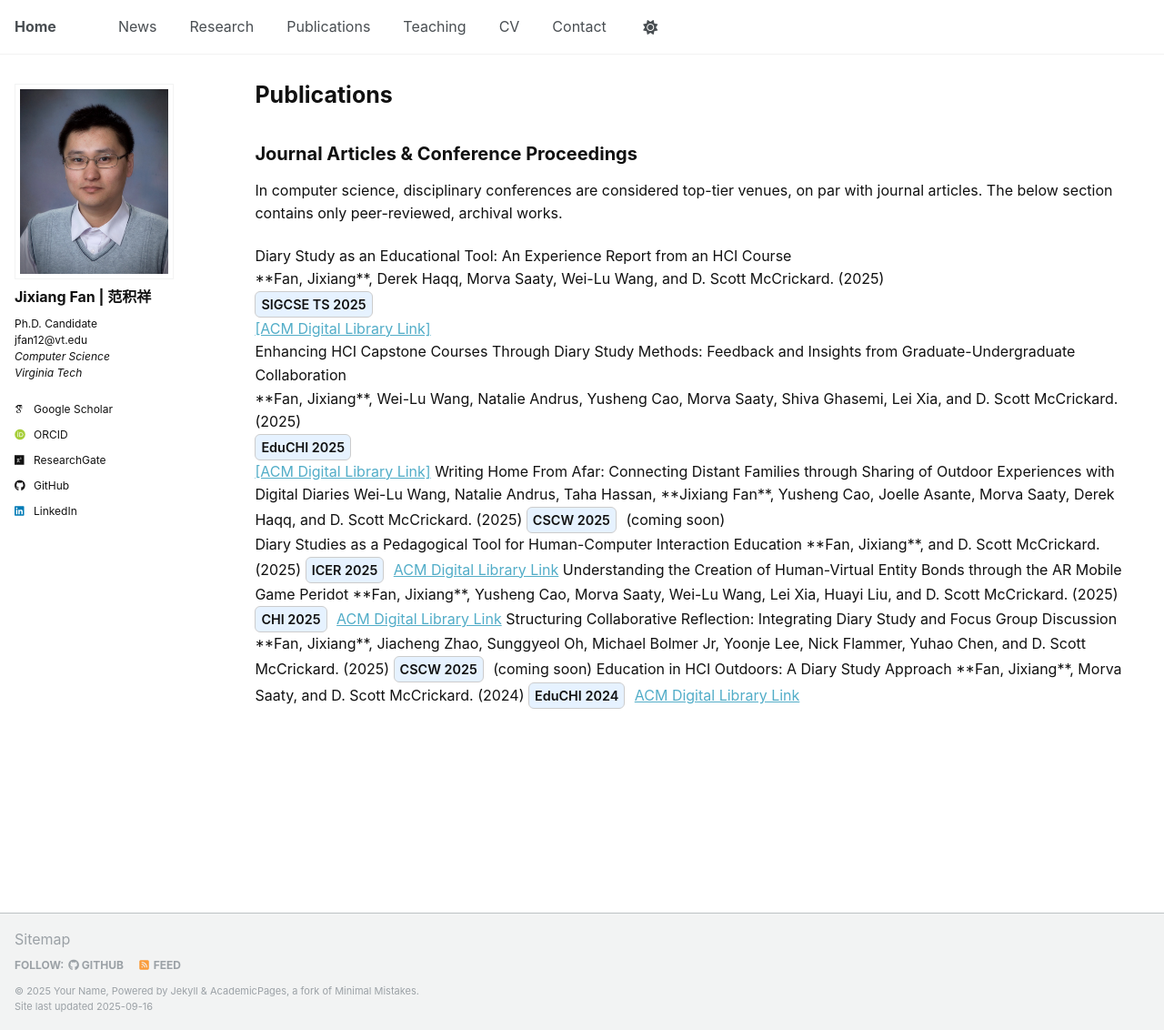
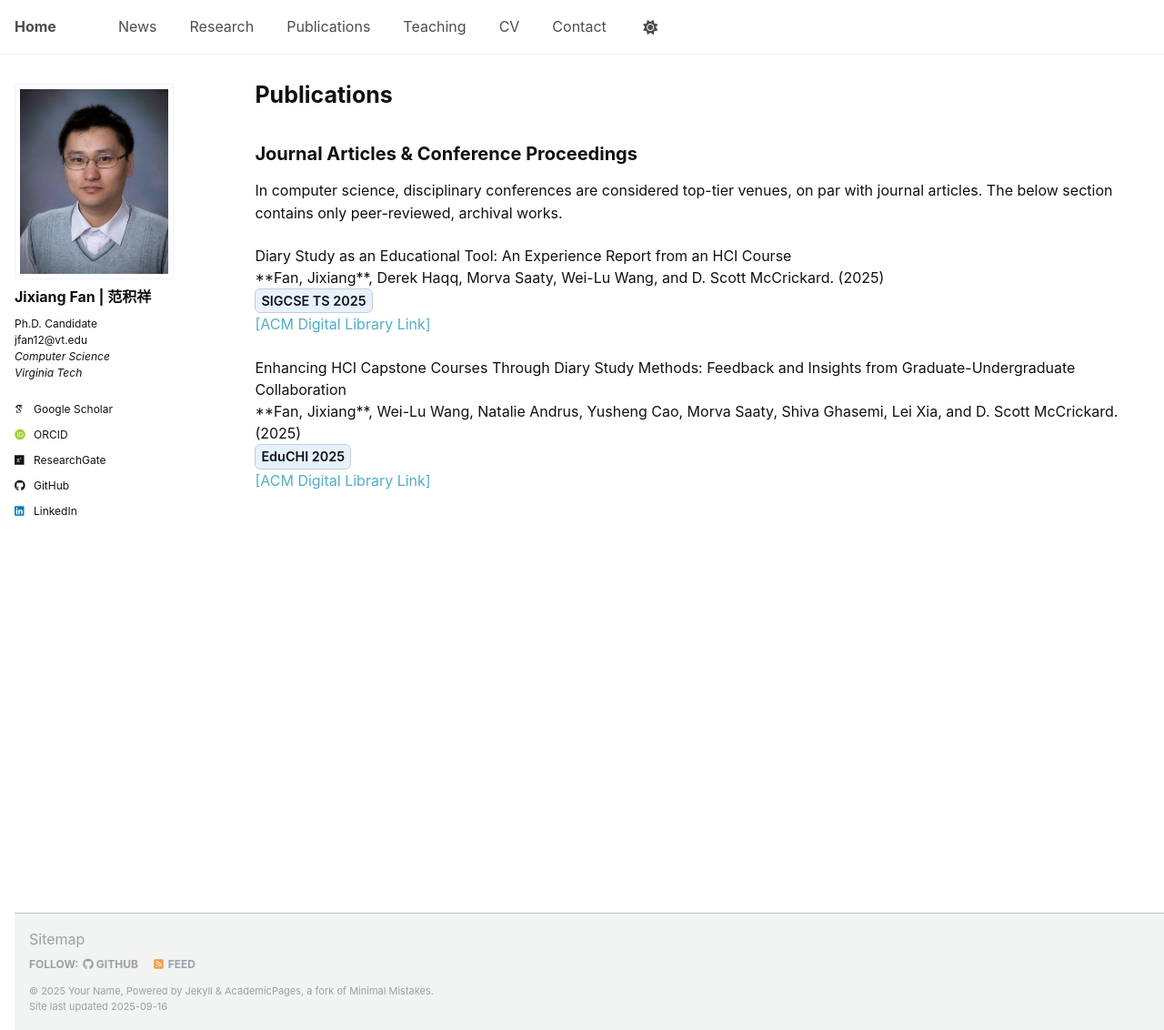
Before and after one commit to JixiangFan/web, a Jekyll site: the page built from _pages/publications.html, in a window 1280 px wide and 1132 px high. Shown: the whole window at 91% size. Built offline with Jekyll 4.4.1, drawn with Linux system fonts in a browser that asks for light colours; some web fonts are replaced.

Commit message:
Update publications.html

```diff
--- a/_pages/publications.html
+++ b/_pages/publications.html
@@ -36,6 +36,17 @@ author_profile: true
     border-radius: 0 !important;    /* 不要圆角 */
     object-fit: contain !important; /* 避免剪切 */
   }
+
+.pub-entry {
+  margin-bottom: 1.5em;   /* 每篇之间增加垂直间距 */
+  line-height: 1.5;       /* 让行距更舒服 */
+}
+.pub-entry a {
+  text-decoration: none;  /* 链接去掉下划线（可选） */
+}
+.pub-entry a:hover {
+  text-decoration: underline;
+}
 </style>
 
 <h2>Journal Articles & Conference Proceedings</h2>
@@ -67,7 +78,21 @@ Enhancing HCI Capstone Courses Through Diary Study Methods: Feedback and Insight
 </span><br>
 <a href="https://dl.acm.org/doi/10.1145/3742901.3742917">[ACM Digital Library Link]</a>
 
-Writing Home From Afar: Connecting Distant Families through Sharing of Outdoor Experiences with Digital Diaries
+
+
+
+
+
+
+
+
+
+
+
+
+
+
+<!-- Writing Home From Afar: Connecting Distant Families through Sharing of Outdoor Experiences with Digital Diaries
 Wei-Lu Wang, Natalie Andrus, Taha Hassan, **Jixiang Fan**, Yusheng Cao, Joelle Asante, Morva Saaty, Derek Haqq, and D. Scott McCrickard. (2025)
 <span style="display:inline-block; padding:2px 6px; font-size:90%;
              font-weight:600; border:1px solid #ccc; border-radius:6px;
@@ -111,4 +136,4 @@ Education in HCI Outdoors: A Diary Study Approach
              background:#e6f2ff; margin-right:6px;">
   EduCHI 2024
 </span>
-<a href="https://dl.acm.org/doi/10.1145/3658619.3658621">ACM Digital Library Link</a>
+<a href="https://dl.acm.org/doi/10.1145/3658619.3658621">ACM Digital Library Link</a> -->
```
